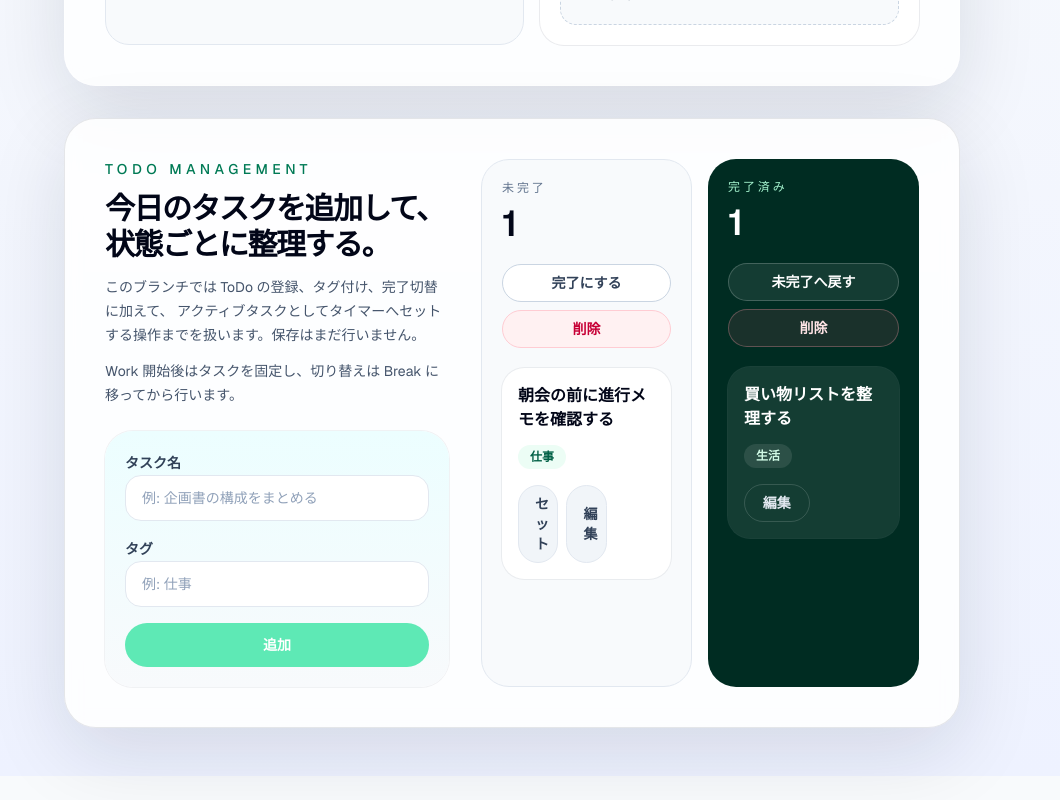
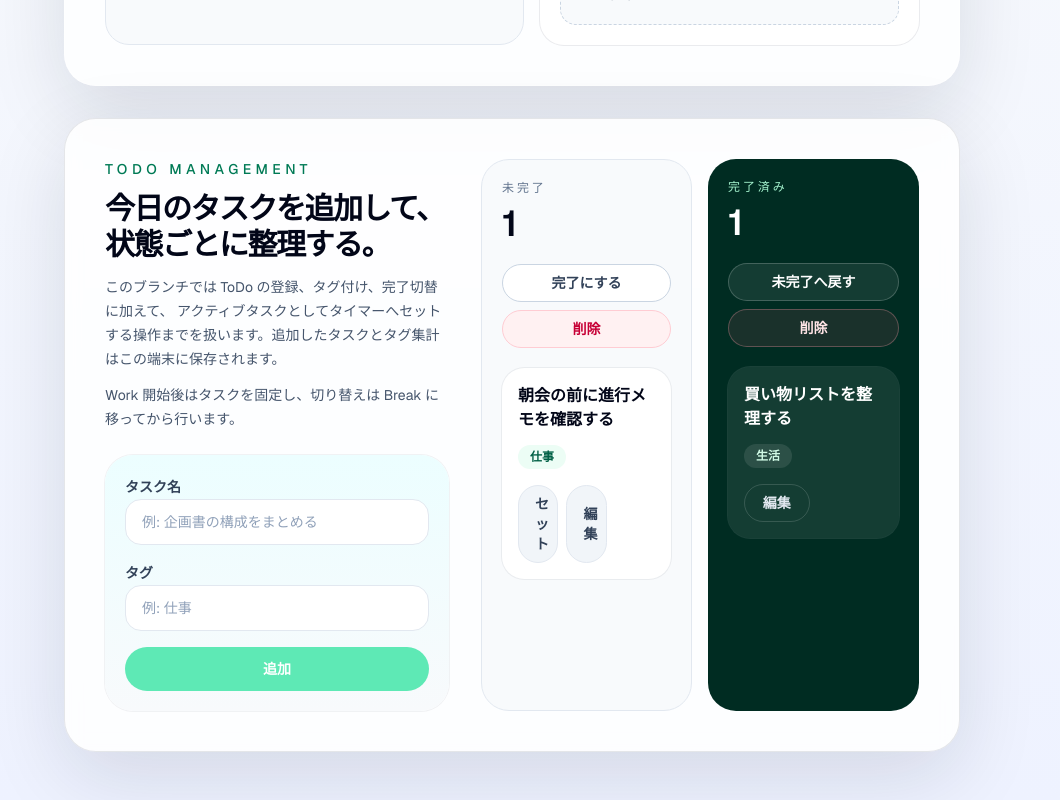
Before and after one commit to arakink/pomo-list, a Next.js app: page / in a window 1280 px wide. Shown: the part 1106-1906 px from the top of the page, without its empty margins (0-1060 px from the left). Before the commit the page ends 1882 px from the top, so only its background shows below. Built offline with nearby package versions, Linux system fonts and the light colour scheme.

Commit message:
fix: TodoPanelの説明文を更新し、タスクとタグ集計の保存について明記

```diff
--- a/components/todo-panel.tsx
+++ b/components/todo-panel.tsx
@@ -231,7 +231,7 @@ export function TodoPanel({
             </h2>
             <p className="max-w-md text-sm leading-6 text-slate-600">
               このブランチでは ToDo の登録、タグ付け、完了切替に加えて、
-              アクティブタスクとしてタイマーへセットする操作までを扱います。保存はまだ行いません。
+              アクティブタスクとしてタイマーへセットする操作までを扱います。追加したタスクとタグ集計はこの端末に保存されます。
             </p>
             <p className="max-w-md text-sm leading-6 text-slate-600">
               Work 開始後はタスクを固定し、切り替えは Break に移ってから行います。
```
